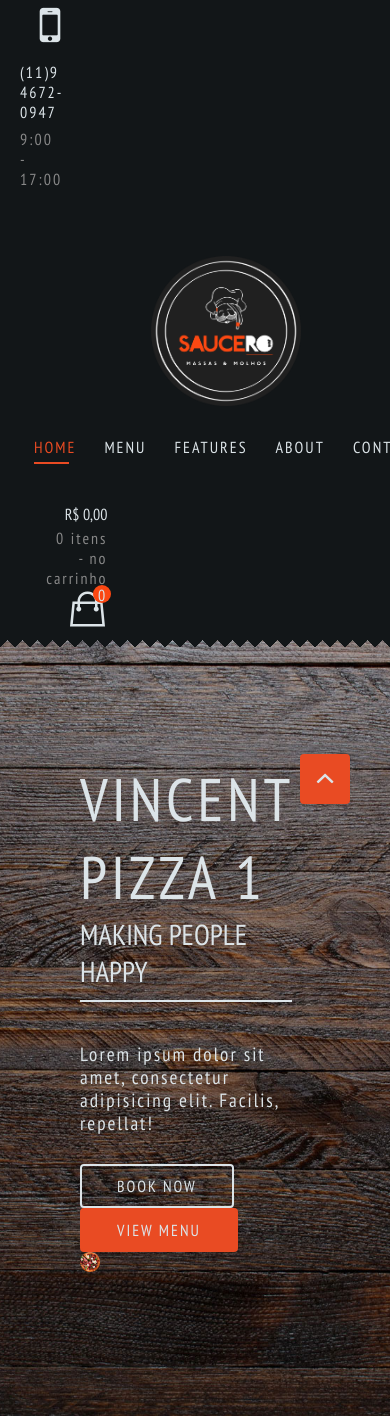
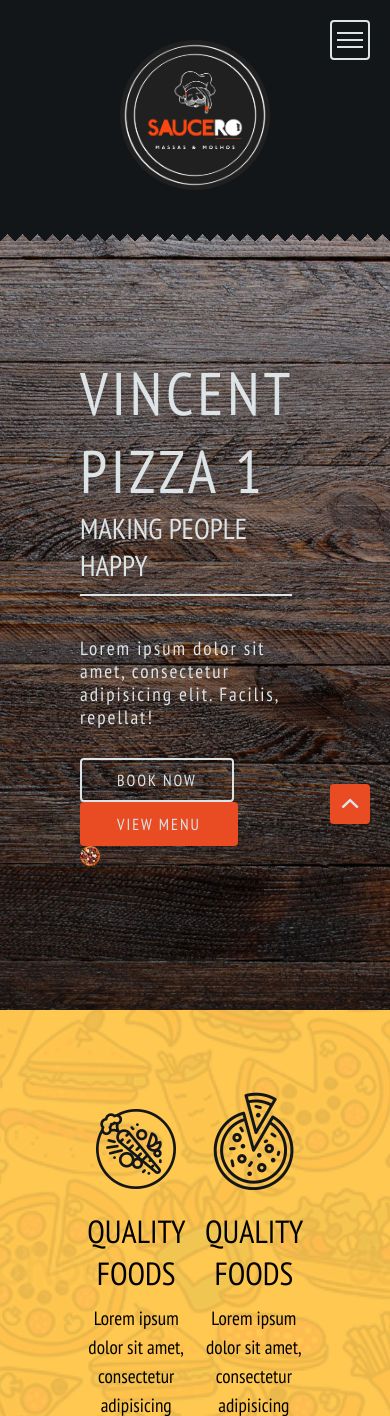
Before and after one commit to renatops1991/SAUCERO, a PHP site: page / in a window 390 px wide; the page is wider, and only the part inside the window is pictured. Shown: the top 1416 px of that part. Run offline with PHP 8.4, Linux system fonts and the light colour scheme.

Commit message:
HTML menu mobile e Estilização do menu (mobile & desktop), Responsivo menu 992px

```diff
--- a/assets/css/app.css
+++ b/assets/css/app.css
@@ -25,7 +25,7 @@ body {
     display: none;
 }
 
-.__modal .__btn_close{
+.__modal .__btn_close {
     font-size: var(--font-big);
     color: var(--thirst_color);
     position: absolute;
@@ -37,23 +37,23 @@ body {
     display: flex;
 }
 
-.__modal .__btn_close:hover{
+.__modal .__btn_close:hover {
     color: var(--primary_color);
     transform: rotate(90deg);
     -moz-transform: rotate(90deg);
     -webkit-transform: rotate(90deg);
 }
 
-.__modal .__modal_content{
+.__modal .__modal_content {
     justify-content: flex-start;
     align-items: flex-start;
 }
 
-.__modal_content .__modal_content_cover{
+.__modal_content .__modal_content_cover {
     flex-basis: 35%;
 }
 
-.__modal_content .__modal_content_desc{
+.__modal_content .__modal_content_desc {
     flex-basis: calc(65% - 40px);
     margin-left: 40px;
     padding: 40px;
@@ -61,28 +61,28 @@ body {
     color: var(--thirst_color);
 }
 
-.__modal_content .__modal_content_desc h2{
+.__modal_content .__modal_content_desc h2 {
     font-size: var(--font-big);
     font-weight: 400;
     color: var(--primary_color);
     margin-bottom: 10px;
 }
 
-.__modal_content .__modal_content_desc .__price{
+.__modal_content .__modal_content_desc .__price {
     font-size: var(--font-medium);
     color: var(--primary_color);
 }
 
-.__modal_content_desc .__modal_content_desc_text{
+.__modal_content_desc .__modal_content_desc_text {
     font-size: var(--font-normal);
     margin-top: 40px;
 }
 
-.__modal_content_desc .__modal_content_desc_text p{
+.__modal_content_desc .__modal_content_desc_text p {
     line-height: 1.5;
 }
 
-.__modal_content_desc_text .__modal_content_desc_text_control{
+.__modal_content_desc_text .__modal_content_desc_text_control {
     margin-top: 40px;
     display: flex;
     justify-content: flex-start;
@@ -90,7 +90,7 @@ body {
     flex-wrap: wrap;
 }
 
-.__modal_content_desc_text_control .form-control{
+.__modal_content_desc_text_control .form-control {
     width: 40px;
     height: 40px;
     padding: 7px;
@@ -101,14 +101,14 @@ body {
     text-align: center;
 }
 
-.__modal_content_desc_text_control .__btn_add_to_cart{
+.__modal_content_desc_text_control .__btn_add_to_cart {
     border: 2px solid var(--primary_color);
     background-color: var(--primary_color);
     color: var(--thirst_color);
     padding: 8px 20px;
 }
 
-.__modal_content_desc_text_control .__btn_add_to_cart:hover{
+.__modal_content_desc_text_control .__btn_add_to_cart:hover {
     background-color: var(--primary_color_hover);
     border-color: var(--primary_color_hover);
 }
@@ -140,6 +140,120 @@ body {
     background-origin: padding-box, border-box, border-box, border-box, border-box;
 }
 
+.__main_header .__main_header_content{
+    margin-bottom: 0;
+}
+
+/** BTN MENU MOBILE */
+.__main_header .__btn_open_menu {
+    width: 40px;
+    height: 40px;
+    background-color: var(--second_color);
+    border: 2px solid var(--thirst_color);
+    position: fixed;
+    z-index: 100;
+    top: 20px;
+    right: 20px;
+    padding: 5px;
+    cursor: pointer;
+    display: none;
+}
+
+.__main_header .__btn_open_menu.active {
+    background-color: var(--primary_color);
+    border-color: var(--primary_color);
+}
+
+.__main_header .__btn_open_menu:hover {
+    background-color: var(--primary_color);
+    border-color: var(--primary_color);
+}
+
+.__main_header .__btn_open_menu span {
+    display: block;
+    width: 100%;
+    height: 2px;
+    background-color: var(--thirst_color);
+    margin-bottom: 5px;
+}
+
+.__main_header .__btn_open_menu span:last-of-type {
+    margin-bottom: 0;
+}
+
+.__main_header .__btn_open_menu.active span {
+    transform: rotate(-45deg);
+    -moz-transform: rotate(-45deg);
+    -webkit-transform: rotate(-45deg);
+    position: relative;
+}
+
+.__main_header .__btn_open_menu.active span:first-of-type {
+    transform: rotate(45deg);
+    -moz-transform: rotate(45deg);
+    -webkit-transform: rotate(45deg);
+    top: 7px;
+}
+
+.__main_header .__btn_open_menu.active span:last-of-type {
+    display: none;
+}
+
+/** MENU MONILE */
+.__main_header .__main_header_mobile {
+    position: fixed;
+    top: 0;
+    right: 0;
+    width: 300px;
+    max-width: 100%;
+    height: 100%;
+    z-index: 100;
+    background-color: #ffffff;
+    display: none;
+}
+
+.__main_header_mobile .__main_header_content_cart{
+    border-bottom: 1px solid var(--thirst_color);
+    padding: 20px 20px 10px 20px;
+    margin-bottom: 20px;
+}
+
+.__main_header_mobile .__main_header_content_cart .price_items span,
+.__main_header_mobile .__main_header_content_cart .price_items a,
+.__main_header_mobile .__main_header_content_cart .cart a {
+    color: var(--second_color);
+    text-align: left;
+}
+
+.__main_header_mobile .__main_header_content_cart .cart a span{
+    left: -3px;
+}
+
+.__main_header_mobile .nav_list a{
+    padding: 10px 20px;
+    font-size: var(--font-medium);
+    color: var(--second_color);
+    display: block;
+
+    transition-duration: .3s;
+    -moz-transition-duration: .3s;
+    -webkit-transition-duration: .3s;
+}
+
+.__main_header_mobile .nav_list a:hover{
+    background-color: var(--primary_color);
+    color: var(--thirst_color);
+}
+
+.__main_header_mobile  .__main_header_content_contact{
+    margin-top: 40px;
+    padding: 20px 0;
+}
+
+.__main_header_mobile  .__main_header_content_contact .icons span,
+.__main_header_mobile  .__main_header_content_contact .contacts span{
+    color: var(--second_color);
+}
 
 .__main_header .__main_header_content {
     align-items: center;
@@ -736,14 +850,15 @@ body {
     position: fixed;
     right: 0;
     bottom: 0;
-    padding: 40px;
+    padding: 20px;
 }
 
 .__btn_up_content .btn_up {
-    width: 50px;
-    height: 50px;
+    width: 40px;
+    height: 40px;
     padding: 10px;
     background-color: var(--primary_color);
+    border: 2px solid var(--primary_color);
     font-size: var(--font-medium);
     text-align: center;
     color: var(--thirst_color);
@@ -754,4 +869,27 @@ body {
 
 .__btn_up_content .btn_up:hover {
     background-color: var(--primary_color_hover);
+    border: 2px solid var(--primary_color_hover);
 }
+
+/** MEDIA QUERIES */
+/** 992PX */
+@media(max-width: 62em){
+    .__main_header_content.__desktop .__main_header_content_contact,
+    .__main_header_content.__desktop .__main_header_content_cart,
+    .__main_header_content.__desktop .__main_header_content_logo_menu .nav_list{
+        display: none;
+    }
+
+    .__main_header_content .__main_header_content_logo_menu{
+        flex-basis: 100%;
+    }
+
+    .__main_header_content_logo_menu img{
+        margin: 0 auto;
+    }
+
+    .__main_header .__btn_open_menu{
+        display: block;
+    }
+}
--- a/index.php
+++ b/index.php
@@ -40,7 +40,7 @@
 
 <header class="__main_header">
     <div class="container">
-        <div class="row __main_header_content">
+        <div class="row __main_header_content __desktop">
             <div class="row __main_header_content_contact">
                 <div class="icons">
                     <span class="icon-mobile icon-notext"></span>
@@ -71,6 +71,45 @@
                 </div>
                 <div class="cart">
                     <a class="icon-bag"><span class="rounded">0</span></a>
+                </div>
+            </div>
+        </div>
+
+        <button class="__btn_open_menu radius transition">
+            <span></span>
+            <span></span>
+            <span></span>
+        </button>
+
+        <div class="__main_header_mobile">
+            <div class="row __main_header_content_cart">
+                <div class="cart">
+                    <a class="icon-bag"><span class="rounded">0</span></a>
+                </div>
+
+                <div class="price_items">
+                    <span>R$ 0,00</span>
+                    <a href="">0 itens - no carrinho</a>
+                </div>
+            </div>
+
+            <nav class="nav_list">
+                <ul>
+                    <li class="active"><a href="">Home</a></li>
+                    <li><a href="">Menu</a></li>
+                    <li><a href="">Features</a></li>
+                    <li><a href="">About</a></li>
+                    <li><a href="">Contact</a></li>
+                </ul>
+            </nav>
+
+            <div class="row __main_header_content_contact">
+                <div class="icons">
+                    <span class="icon-mobile icon-notext"></span>
+                </div>
+                <div class="contacts">
+                    <span class="number">(11)9 4672-0947</span>
+                    <span class="hours">9:00 - 17:00</span>
                 </div>
             </div>
         </div>
```
